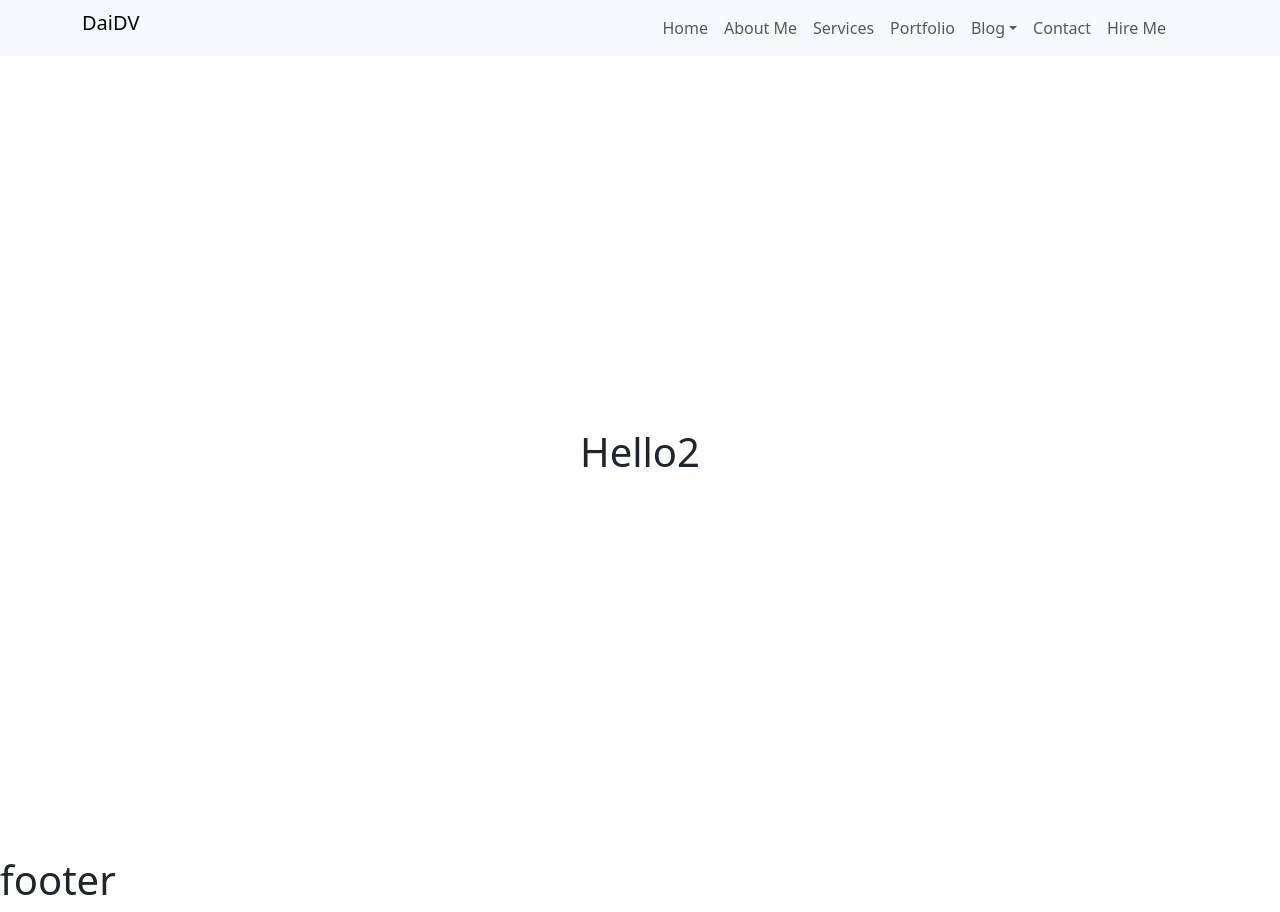
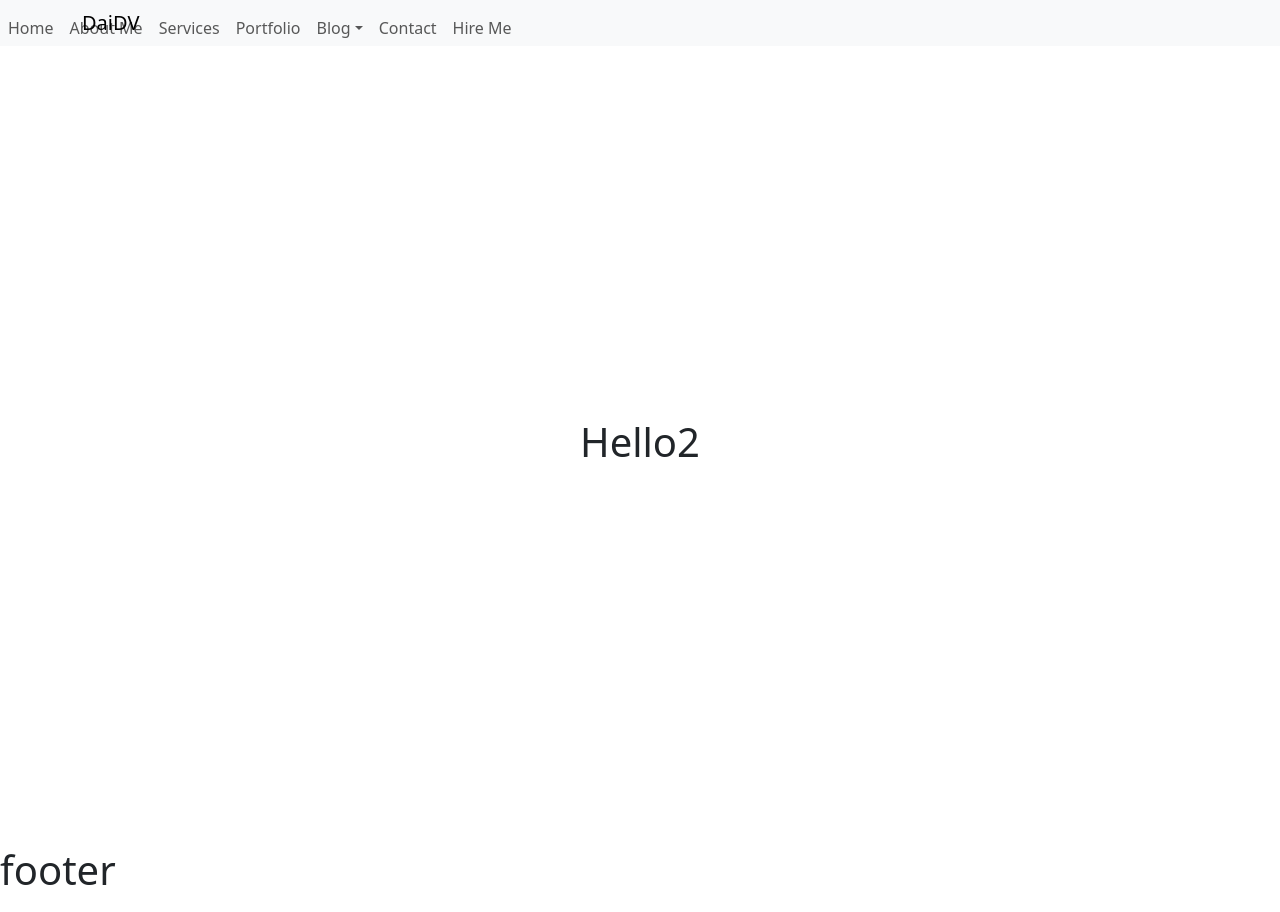
Before and after one commit to daidtech/FE_myspace, a Next.js app: page / in a window 1280 px wide. Built offline with nearby package versions, Linux system fonts and the light colour scheme.

Commit message:
update header

```diff
--- a/components/share/users/UserHeader.tsx
+++ b/components/share/users/UserHeader.tsx
@@ -1,6 +1,6 @@
 import React from 'react';
 import { Container, Row, Nav, Navbar, NavDropdown, Col, Stack } from 'react-bootstrap';
-
+import styles from 'styles/UserHeader.module.css'
 function UserHeader() {
   return (
     <Navbar expand="lg" className="bg-body-tertiary">
@@ -10,8 +10,12 @@ function UserHeader() {
             <Navbar.Brand href="#home">DaiDV</Navbar.Brand>
           </Col>
           <Col xs={10} className=''>
-            <Stack direction="horizontal" gap={3}>
+            <div className={'toggle-header ' + styles.toggleHeader}>
               <Navbar.Toggle aria-controls="basic-navbar-nav" />
+            </div>
+            <div className={'side-bar ' + styles.wrapSideBar }>
+              <div className={'side-bar ' + styles.sideBar }>
+                <Stack direction="horizontal" gap={3} className='justify-content-end'>
                   <Navbar.Collapse id="basic-navbar-nav">
                     <Nav className="justify-content-end w-100">
                       <Nav.Link href="#home">Home</Nav.Link>
@@ -31,6 +35,8 @@ function UserHeader() {
                     </Nav>
                   </Navbar.Collapse>
                 </Stack>
+              </div>
+            </div>
           </Col>
         </Row>
       </Container>
--- /dev/null
+++ b/styles/UserHeader.module.css
@@ -0,0 +1,13 @@
+.toggleHeader {
+  display: flex;
+  justify-content: flex-end;
+}
+
+.wrapSideBar {
+  position: relative;
+}
+
+.wrapSideBar .sideBar {
+  position: fixed;
+  left: 0;
+}
```
Lines whose indentation alone changed are shown as unchanged.
